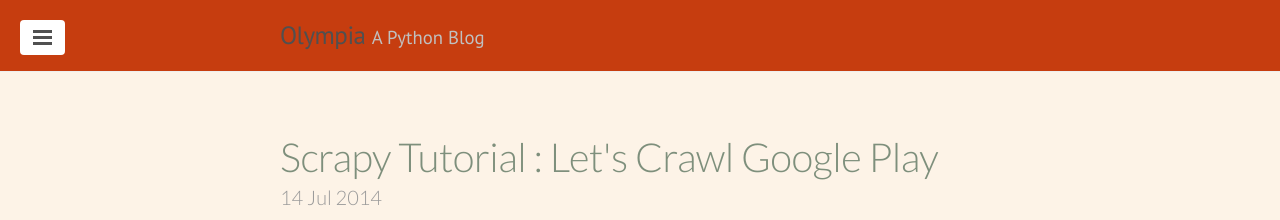
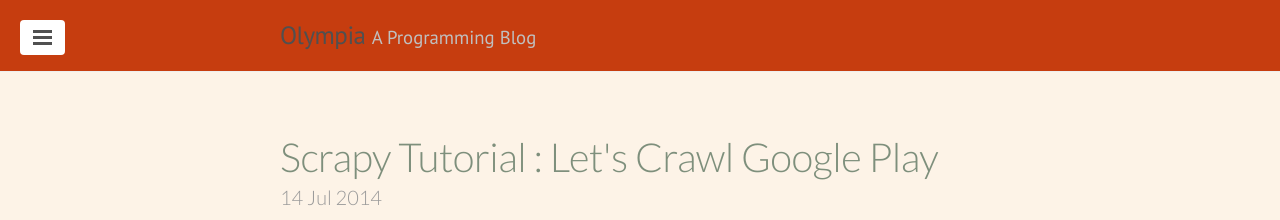
Before and after one commit to hassaanaliw/hassaanaliw.github.io, a Jekyll site: the page built from index.html, in a window 1280 px wide. Shown: the top 220 px of the page. Built offline with Jekyll 4.4.1, drawn with Linux system fonts in a browser that asks for light colours; Markdown is read by kramdown in place of the engine named in the settings; the list of posts is cut into pages by our own code.

Commit message:
Update _config.yml

```diff
--- a/_config.yml
+++ b/_config.yml
@@ -7,8 +7,8 @@ permalink:        pretty
 
 # Setup
 title:            Olympia
-tagline:          'A Python Blog'
-description:      'Python challenges and tutorials'
+tagline:          'A Programming Blog'
+description:      'Python and Java challenges and tutorials'
 url:              http://lanyon.getpoole.com
 baseurl:          '/'
 paginate:         5
```
